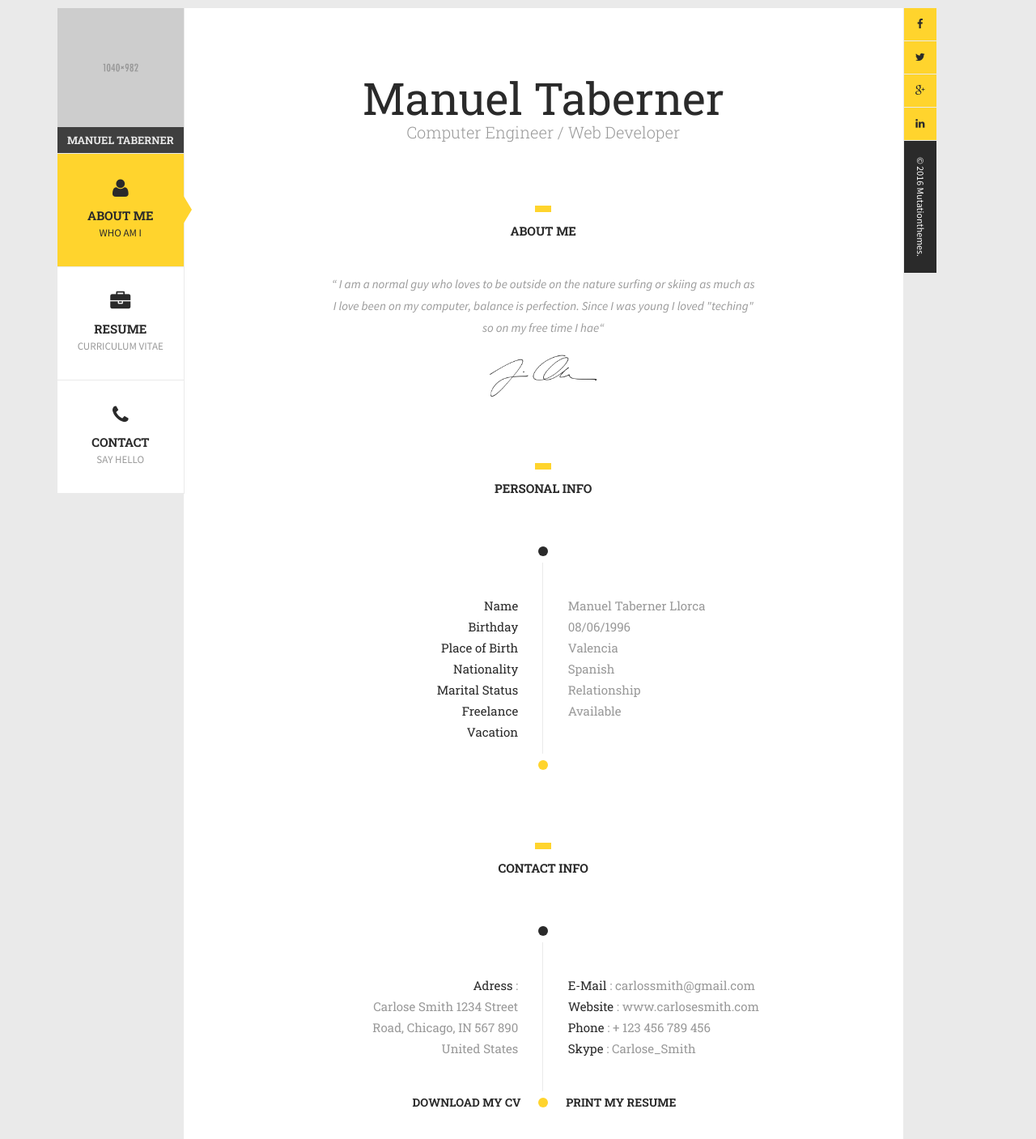
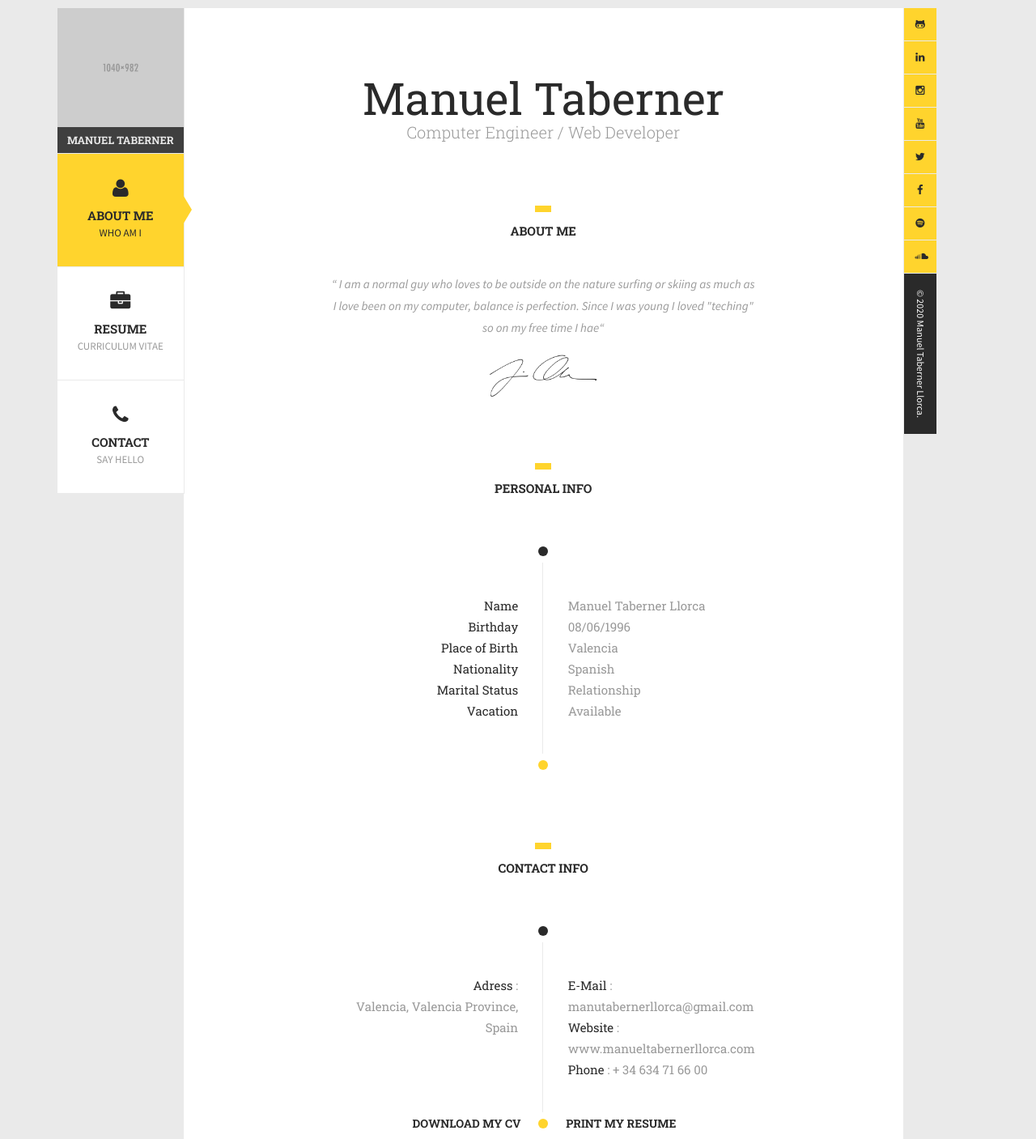
Before and after one commit to manutaberner/THEBOOK, a plain HTML site: page HTML/index.html in a window 1280 px wide. Shown: the part 140-1547 px from the top of the page at 81% size. Drawn offline with Linux system fonts and the light colour scheme; some packages are replaced by stand-ins of ours.

Commit message:
se va haciendo poco a pocpo

```diff
--- a/HTML/index.html
+++ b/HTML/index.html
@@ -182,7 +182,6 @@
 														<li class="emph-1">Place of Birth</li>
 														<li class="emph-1">Nationality</li>
 														<li class="emph-1">Marital Status</li>
-												<li class="emph-1">Freelance</li>
 														<li class="emph-1">Vacation</li>
 
 													</ul>
@@ -240,15 +239,13 @@
 											<div class="listing-event">
 												<ul class="data left">
 													<li><span class="emph-1">Adress</span> :<br>
-											Carlose Smith
-											1234 Street Road, Chicago, IN 567 890 United States</li>
+													Valencia, Valencia Province, Spain</li>
 												</ul>
 
 												<ul class="data right">
-											<li><span class="emph-1">E-Mail</span> : carlossmith@gmail.com</li>
-											<li><span class="emph-1">Website</span> : www.carlosesmith.com</li>
-											<li><span class="emph-1">Phone</span> : + 123 456 789 456 </li>
-											<li><span class="emph-1">Skype</span> : Carlose_Smith</li>
+													<li><span class="emph-1">E-Mail</span> : manutabernerllorca@gmail.com</li>
+													<li><span class="emph-1">Website</span> : www.manueltabernerllorca.com</li>
+													<li><span class="emph-1">Phone</span> : + 34 634 71 66 00 </li>
 												</ul>
 
 											</div>
@@ -1808,16 +1805,21 @@
 
 						<!--Social-->
 						<ul class="social">
-						<li><a href="#"><i class="icon-facebook"></i></a></li>
-						<li><a href="#"><i class="icon-twitter"></i></a></li>
-						<li><a href="#"><i class="icon-gplus"></i></a></li>
-						<li><a href="#"><i class="icon-linkedin"></i></a></li>
+							<li><a target="_blank" href="https://github.com/manutaberner"><i class="icon-github"></i></a></li>
+							<li><a target="_blank" href="https://es.linkedin.com/in/manuel-taberner-llorca-990b73166"><i class="icon-linkedin"></i></a></li>
+							<li><a target="_blank" href="https://www.instagram.com/manutaberner"><i class="icon-instagram"></i></a></li>
+							<li><a target="_blank" href="https://www.youtube.com/channel/UClnbEvnjdaacOCSJsNn2oGA"><i class="icon-youtube"></i></a></li>
+							<li><a target="_blank" href="https://twitter.com/manutaberner"><i class="icon-twitter"></i></a></li>
+							<li><a target="_blank" href="https://es-es.facebook.com/manu.taberner"><i class="icon-facebook"></i></a></li>
+							<li><a target="_blank" href="https://open.spotify.com/user/11173317908?si=iFTLH6NURTC-skgGy0Bt0g"><i class="icon-spotify"></i></a></li>
+							<li><a target="_blank" href="https://soundcloud.com/manu-taberner"><i class="icon-soundcloud"></i></a></li>
+
 						</ul>
 						<!--End social-->
 
 						<!--Copyright-->
 						<div class="copyright">
-					<p>© 2016 Mutationthemes.</p>
+						<p>© 2020 Manuel Taberner Llorca.</p>
 						</div>
 						<!--End copyright-->
 
@@ -1940,7 +1942,6 @@ $('#wrapper').bind('easytabs:after', function() {
 
 			})(jQuery);
 
-
 		</script>
 
 
```
Also changed, not shown: 1 other file. Lines whose indentation alone changed are shown as unchanged.
